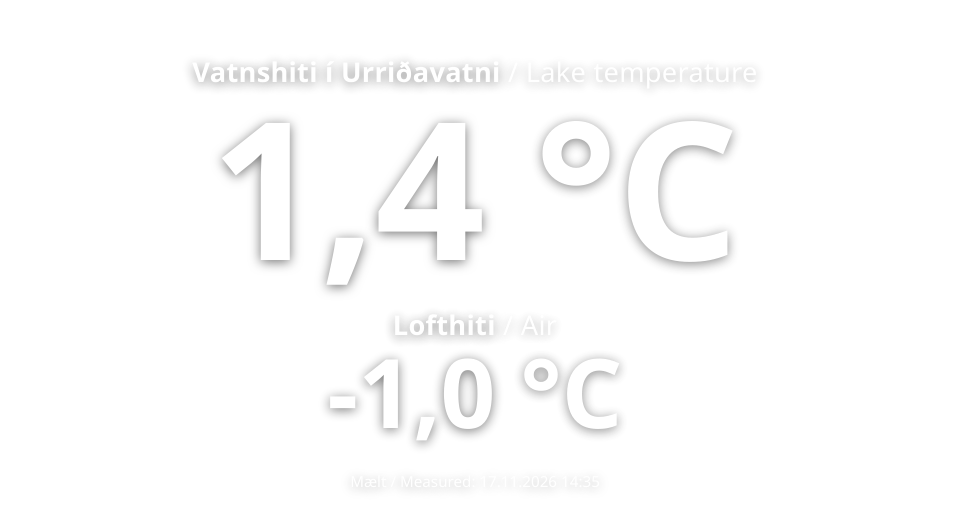
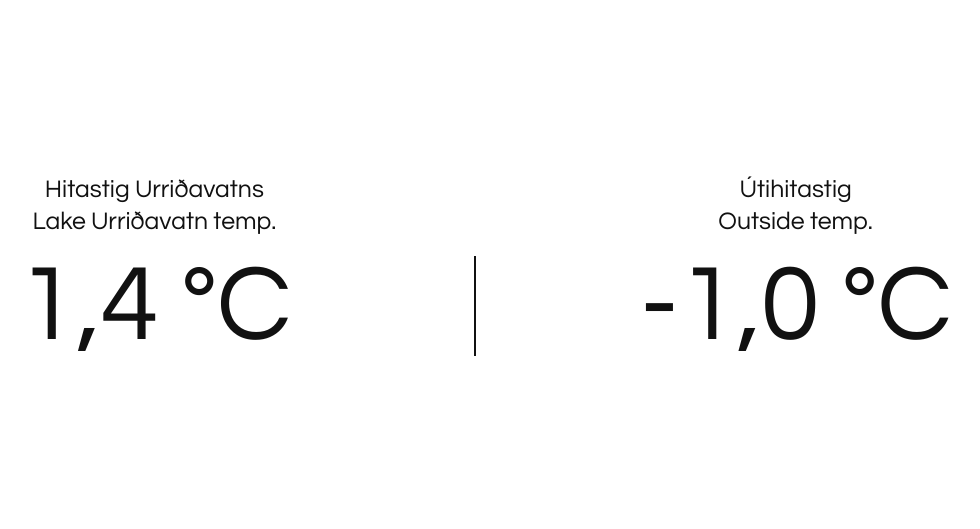
Before and after one commit to vokbaths/vok-lake-temp, a plain HTML site: page sign.html in a window 1280 px wide. Shown: the part 133-662 px from the top of the page, without its empty margins (165-1145 px from the left). Drawn offline with Linux system fonts and the light colour scheme.

Commit message:
sign: match index.html design, HEF air -1,0

```diff
--- a/sign.html
+++ b/sign.html
@@ -4,41 +4,95 @@
 <meta charset="utf-8">
 <meta name="viewport" content="width=device-width, initial-scale=1">
 <meta http-equiv="refresh" content="900">
-<title>Vatnshiti – Vök Baths</title>
+<title>Vatnshiti - Vok Baths</title>
 <style>
-  :root { color-scheme: light dark; }
-  html, body { margin: 0; padding: 0; height: 100%; background: transparent; }
+  :root { color-scheme: light; }
+  * { box-sizing: border-box; }
+  html, body {
+    margin: 0; padding: 0; height: 100%;
+    background: transparent;            /* overlays cleanly on LoopSign */
+  }
   body {
-    font-family: "Segoe UI", "Helvetica Neue", Arial, system-ui, sans-serif;
-    color: #ffffff; -webkit-font-smoothing: antialiased;
-    text-shadow: 0 2px 12px rgba(0,0,0,0.55);
-    display: flex; align-items: center; justify-content: center; min-height: 100vh;
+    font-family: "Century Gothic", "Questrial", "Futura",
+                 "Segoe UI", "Helvetica Neue", Arial, sans-serif;
+    color: #111111;
+    -webkit-font-smoothing: antialiased;
+    -moz-osx-font-smoothing: grayscale;
+    display: flex; align-items: center; justify-content: center;
+    min-height: 100vh;
   }
-  .board { text-align: center; padding: 3vmin 5vmin; width: 100%; box-sizing: border-box; }
-  .row { margin: 1.2vmin 0; }
-  .label { font-size: clamp(18px, 3.4vmin, 46px); font-weight: 600; letter-spacing: 0.01em; opacity: 0.92; }
-  .label .en { opacity: 0.7; font-weight: 400; }
-  .value { font-weight: 800; line-height: 1.0; font-variant-numeric: tabular-nums; }
-  .lake .value { font-size: clamp(80px, 24vmin, 360px); }
-  .air  .value { font-size: clamp(46px, 12vmin, 180px); }
-  .unit { font-weight: 600; opacity: 0.85; }
-  .air  { margin-top: 3vmin; opacity: 0.95; }
-  .stamp { margin-top: 4vmin; font-size: clamp(13px, 1.9vmin, 26px); opacity: 0.62; font-weight: 400; }
-  .stale-note { display: none; margin-top: 0.6vmin; font-size: clamp(12px, 1.6vmin, 22px); opacity: 0.55; }
+  .board {
+    width: 100%;
+    padding: clamp(24px, 4vmin, 72px);
+  }
+  .grid {
+    display: grid;
+    grid-template-columns: 1fr auto 1fr;
+    column-gap: clamp(24px, 4vmin, 72px);
+    row-gap: clamp(10px, 1.8vmin, 26px);
+    align-items: center;
+    justify-items: center;
+  }
+  .label {
+    grid-row: 1;
+    font-size: clamp(16px, 3.1vmin, 46px);
+    font-weight: 400;
+    line-height: 1.28;
+    text-align: center;
+    white-space: nowrap;
+  }
+  .label .en { display: block; }
+  .label.lake { grid-column: 1; }
+  .label.air  { grid-column: 3; }
+  .value {
+    grid-row: 2;
+    font-size: clamp(58px, 13.5vmin, 210px);
+    font-weight: 300;
+    line-height: 1.0;
+    letter-spacing: -0.005em;
+    font-variant-numeric: tabular-nums;
+    white-space: nowrap;
+  }
+  .value.lake { grid-column: 1; }
+  .value.air  { grid-column: 3; }
+  .value .unit { font-weight: 300; }
+  .divider {
+    grid-row: 2; grid-column: 2;
+    font-size: clamp(58px, 13.5vmin, 210px);   /* height tracks the numerals */
+    width: clamp(2px, 0.32vmin, 5px);
+    height: 0.92em;
+    background: currentColor;
+  }
+  .stamp {
+    display: none;
+    grid-row: 3; grid-column: 1 / -1;
+    margin-top: clamp(12px, 2.2vmin, 30px);
+    font-size: clamp(12px, 1.7vmin, 24px);
+    font-weight: 400;
+    opacity: 0.55;
+    text-align: center;
+  }
+  @media (max-aspect-ratio: 4/5) {
+    .grid { grid-template-columns: 1fr; row-gap: clamp(6px, 1.2vmin, 18px); }
+    .label.lake { grid-row: 1; grid-column: 1; }
+    .value.lake { grid-row: 2; grid-column: 1; }
+    .label.air  { grid-row: 3; grid-column: 1; margin-top: 4vmin; }
+    .value.air  { grid-row: 4; grid-column: 1; }
+    .divider { display: none; }
+    .stamp { grid-row: 5; grid-column: 1; }
+  }
 </style>
 </head>
 <body>
   <div class="board">
-    <div class="row lake">
-      <div class="label">Vatnshiti í Urriðavatni <span class="en">/ Lake temperature</span></div>
-      <div class="value">1,4<span class="unit"> &deg;C</span></div>
+    <div class="grid">
+      <div class="label lake">Hitastig Urri&eth;avatns<span class="en">Lake Urri&eth;avatn temp.</span></div>
+      <div class="label air">&Uacute;tihitastig<span class="en">Outside temp.</span></div>
+      <div class="value lake">1,4<span class="unit"> &deg;C</span></div>
+      <div class="divider"></div>
+      <div class="value air">-1,0<span class="unit"> &deg;C</span></div>
+      <div class="stamp">S&iacute;&eth;asta sta&eth;festa m&aelig;ling / last confirmed reading: 17.11.2026 14:35</div>
     </div>
-    <div class="row air">
-      <div class="label">Lofthiti <span class="en">/ Air</span></div>
-      <div class="value">-1,0<span class="unit"> &deg;C</span></div>
-    </div>
-    <div class="stamp">Mælt / Measured: 17.11.2026 14:35</div>
-    <div class="stale-note">Síðasta staðfesta mæling / last confirmed reading</div>
   </div>
 </body>
 </html>
```
